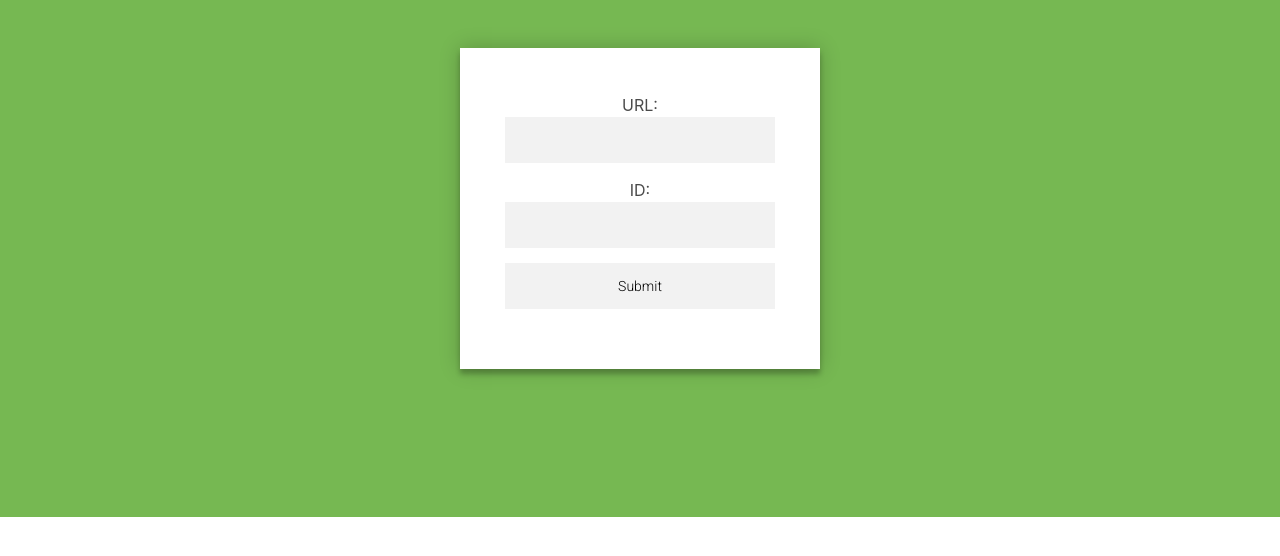
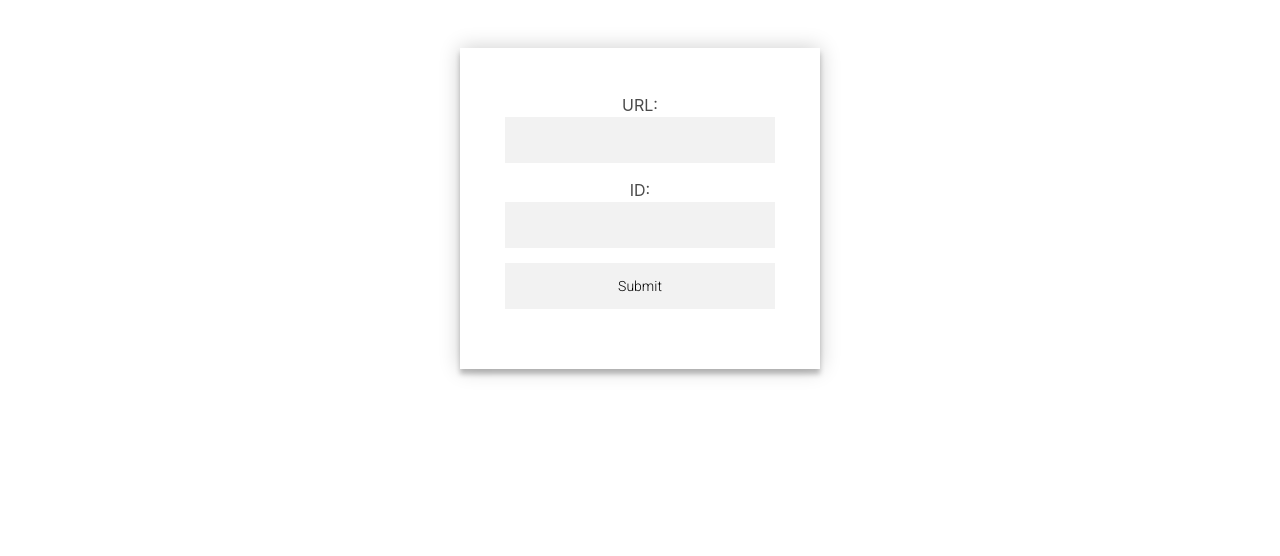
Before and after one commit to affinix/snipp, a website: page public/index.html in a window 1280 px wide. Drawn offline with nearby package versions, Linux system fonts and the light colour scheme.

Commit message:
remove bg

```diff
--- a/public/css/style.css
+++ b/public/css/style.css
@@ -28,7 +28,3 @@
     text-align: center;
     box-shadow: 0 0 20px 0 rgba(0, 0, 0, 0.2), 0 5px 5px 0 rgba(0, 0, 0, 0.24);
   }
-
-  body {
-    background: #76b852;
-  }
```
